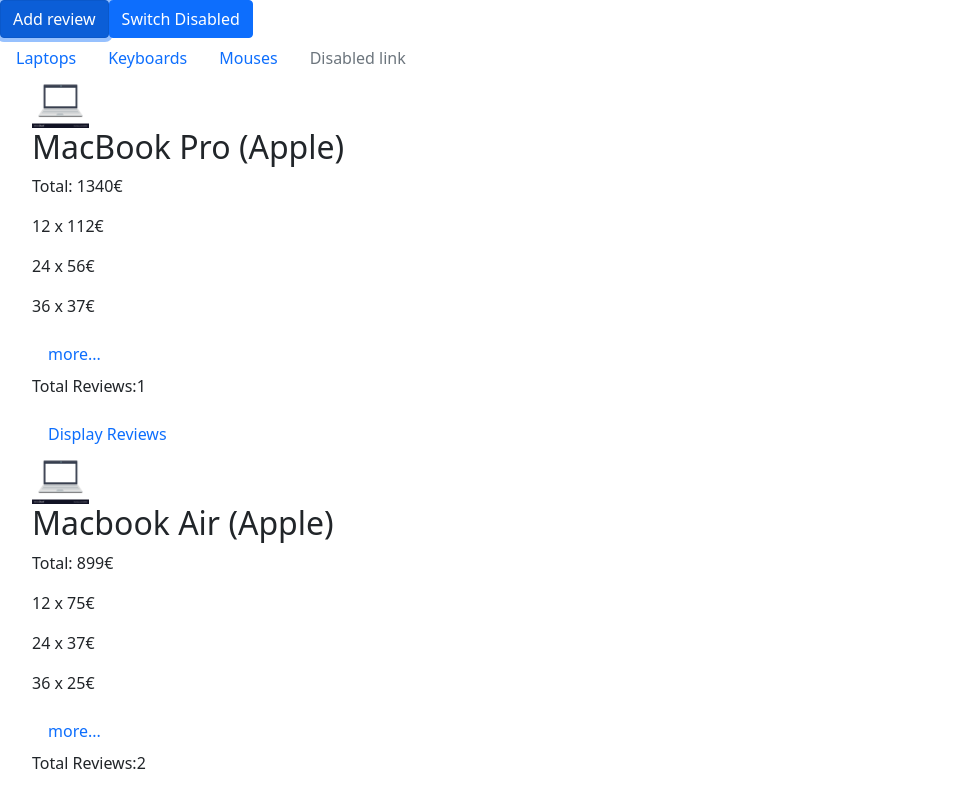
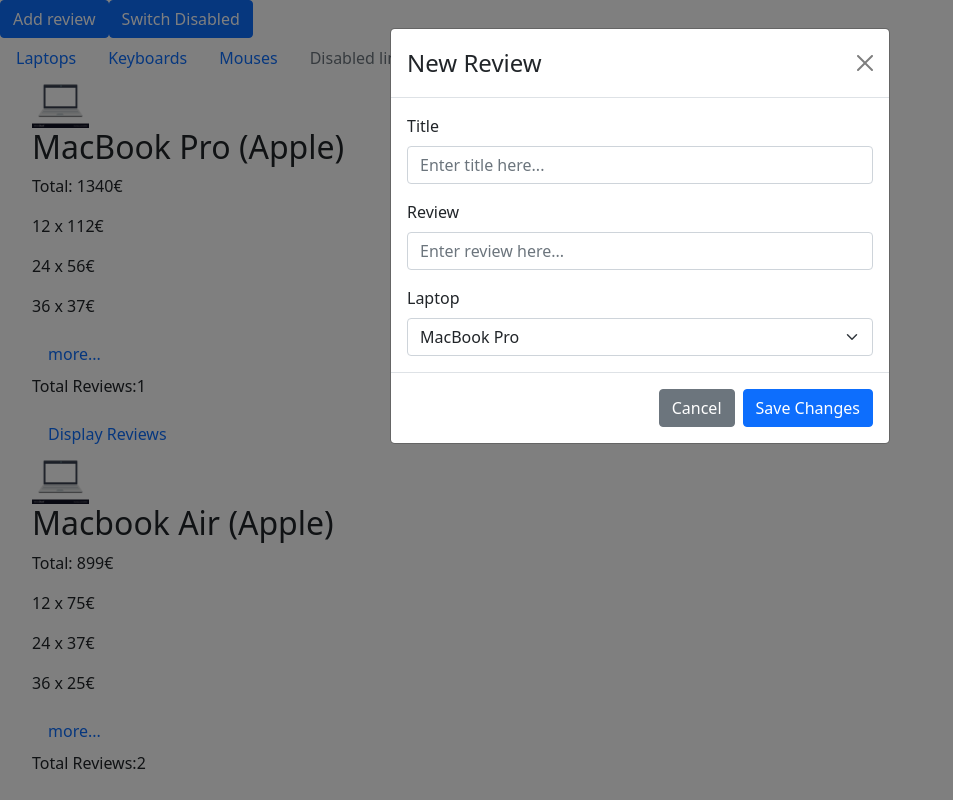
Before and after one commit to valeria-aynbinder-edu/intro-react, a React (Create React App) app: page / in a window 1280 px wide. Both pictures are taken after a click on the button "Add review". Shown: the top 800 px of the page, without its empty margins (0-953 px from the left). Built offline with nearby package versions, Linux system fonts and the light colour scheme.

Commit message:
lifting state up
Signed-off-by: Valeria Aynbinder <valeria@deeptalk-ai.com>

```diff
--- /dev/null
+++ b/src/laptops/AddReviewModal.js
@@ -0,0 +1,86 @@
+import React from 'react';
+import Modal from 'react-bootstrap/Modal';
+import Form from 'react-bootstrap/Form'
+import { Button } from 'react-bootstrap';
+
+export class AddReviewModal extends React.Component {
+
+    constructor(props) {
+        super(props)
+
+        this.state = {
+            title: "",
+            review: "",
+        }
+
+        this.handleSubmit = this.handleSubmit.bind(this)
+    }
+
+
+
+    handleSubmit() {
+        return this.props.onSubmit(this.state.title, this.state.review)
+    }
+
+render () {
+    return(
+    <Modal show={this.props.show} onHide={this.props.onAddReviewClose}>
+    <Modal.Header closeButton>
+    <Modal.Title>New Review</Modal.Title>
+    </Modal.Header>
+    <Modal.Body>
+    <Form>
+        <Form.Group className="mb-3">
+            <Form.Label>Title</Form.Label>
+            <Form.Text>
+                <Form.Control
+                    type="text" placeholder="Enter title here..."
+                    value={this.state.title}
+                    onChange={(event) => this.setState({title: event.target.value})}/>
+            </Form.Text>
+        </Form.Group>
+
+        <Form.Group className="mb-3">
+            <Form.Label>Review</Form.Label>
+            <Form.Text>
+                <Form.Control
+                    type="text" placeholder="Enter review here..."
+                    value={this.state.review}
+                    onChange={(event) => this.setState({review: event.target.value})}/>
+            </Form.Text>
+        </Form.Group>
+        <Form.Group>
+            <Form.Label>Laptop</Form.Label>
+            <Form.Select>
+                {this.props.laptops.map(
+                    // this.getOption
+                    laptop =>
+                    {
+                        return(<option key={laptop.Id}>{laptop.Product}</option>)
+                    }
+                    )
+                }
+            </Form.Select>
+        </Form.Group>
+
+
+        {/* <Button variant="primary" type="submit">
+            Submit
+        </Button> */}
+    </Form>
+    </Modal.Body>
+    <Modal.Footer>
+    <Button variant="secondary" onClick={this.props.onAddReviewClose}>
+        Cancel
+    </Button>
+    <Button variant="primary"
+        // onClick={() => this.props.onSubmit(this.state.title, this.state.review)}>
+        onClick={this.handleSubmit}>
+        Save Changes
+    </Button>
+    </Modal.Footer>
+    </Modal>
+    )
+
+}
+}
--- a/src/laptops/App.js
+++ b/src/laptops/App.js
@@ -1,22 +1,31 @@
 import React from 'react';
 import { Button } from 'react-bootstrap';
 import Nav from 'react-bootstrap/Nav'
-import {laptops} from './data.js'
+import { AddReviewModal } from './AddReviewModal.js';
+import {laptops, reviews} from './data.js'
 import { Keyboards } from './Keyboards.js';
 import LaptopsList from './LaptopsList';
-import Modal from 'react-bootstrap/Modal'
+
 
 class App extends React.Component {
 
     constructor(props) {
         super(props)
         this.state = {
+            reviews: reviews,
             selectedKey: "laptops",
             isDisabled: true,
-            showAddLaptopModal: false
+
+            showAddLaptopModal: false,
+
+            title: "",
+            review: ""
+
         }
 
         this.handleSelected = this.handleSelected.bind(this)
+        // this.handleClose = this.handleClose.bind(this)
+        this.submitReview = this.submitReview.bind(this)
     }
 
     handleSelected(selectedKey) {
@@ -27,12 +36,31 @@
     renderMainView() {
         switch (this.state.selectedKey) {
             case "laptops":
-                return <LaptopsList laptops={laptops}/>
+                return <LaptopsList laptops={laptops} reviews={this.state.reviews}/>
             case "keyboards":
                 return <Keyboards />
             default:
                 return null
         }
+    }
+
+    submitReview(new_title, new_text) {
+        console.log("submitReview")
+        this.state.reviews.push({
+            title: new_title,
+            text: new_text,
+            laptopId: 1,
+            rating: 3})
+        this.setState({
+            reviews: this.state.reviews.slice(),
+            showAddLaptopModal: false
+        })
+        console.log(this.state.reviews)
+    }
+
+
+    getOption(laptop) {
+        return(<option key={laptop.Id}>{laptop.Product}</option>)
     }
 
     render() {
@@ -64,20 +92,13 @@
                 {this.state.selectedKey == 'keyboards' &&
                     <Keyboards />} */}
 
-        {/* <Modal show={show} onHide={handleClose}>
-            <Modal.Header closeButton>
-            <Modal.Title>Modal heading</Modal.Title>
-            </Modal.Header>
-            <Modal.Body>Woohoo, you're reading this text in a modal!</Modal.Body>
-            <Modal.Footer>
-            <Button variant="secondary" onClick={handleClose}>
-                Close
-            </Button>
-            <Button variant="primary" onClick={handleClose}>
-                Save Changes
-            </Button>
-            </Modal.Footer>
-        </Modal> */}
+                    <AddReviewModal laptops={laptops}
+                    show={this.state.showAddLaptopModal}
+                    onAddReviewClose={()=> this.setState({showAddLaptopModal: false})}
+                    onSubmit={this.submitReview}/>
+
+         {/* <Modal show={show} onHide={handleClose}> */}
+
             </>
         )
     }
--- a/src/laptops/LaptopsList.js
+++ b/src/laptops/LaptopsList.js
@@ -1,15 +1,21 @@
 import React from 'react';
 import {Laptop} from './Laptop'
-import {reviews} from "./data.js";
+// import {reviews} from "./data.js";
 
 
 export default class LaptopsList extends React.Component {
+
+    constructor(props) {
+        super(props)
+
+        this.renderLaptop = this.renderLaptop.bind(this)
+    }
 
 
 
     renderLaptop(laptop, index, laptops) {
         // console.log(reviews)
-        let reviewsList = reviews.filter((elem) => elem.laptopId === laptop.Id);
+        let reviewsList = this.props.reviews.filter((elem) => elem.laptopId === laptop.Id);
         return (
             // <li key={laptop.Id}>
                 <Laptop key={laptop.Id} laptop={laptop} reviews={reviewsList} />
```
